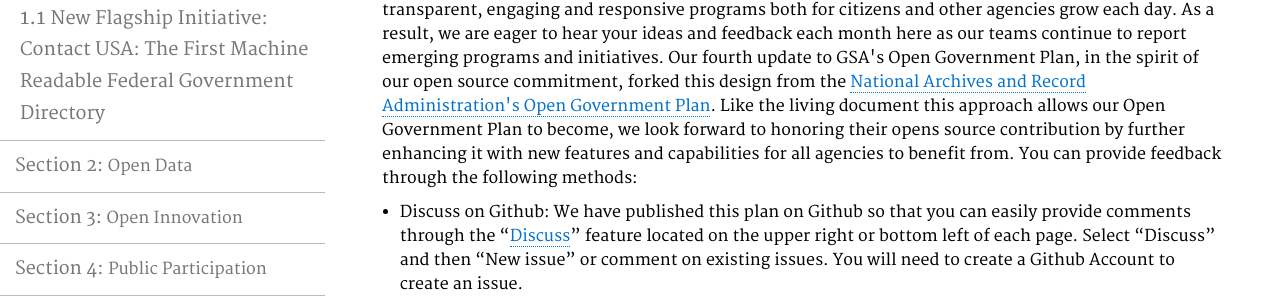
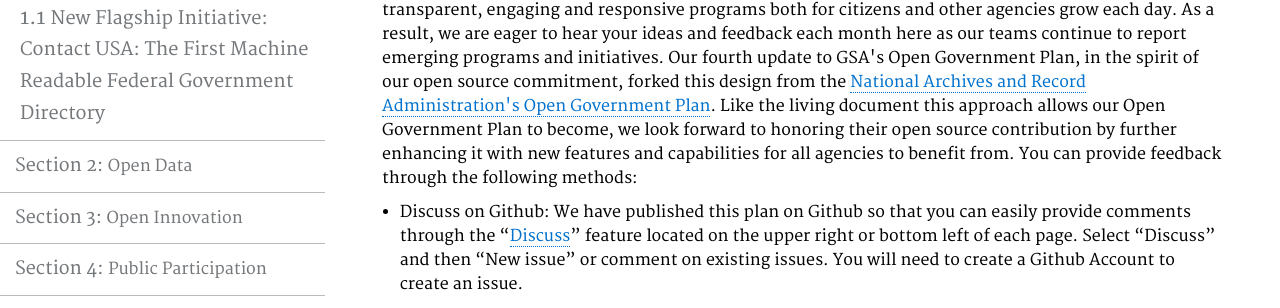
Before and after one commit to GSA/opengovplan, a Jekyll site: the page built from pages/index.md, in a window 1280 px wide. Shown: the part 297-605 px from the top of the page. Built offline with Jekyll 4.4.1, drawn with Linux system fonts in a browser that asks for light colours.

Commit message:
Update index.md

```diff
--- a/pages/index.md
+++ b/pages/index.md
@@ -10,7 +10,7 @@ description: ""
 
 <p dir="ltr">Welcome to the Open Government Plan for the General Services Administration (GSA) for 2016-2018.
 
-<p dir="ltr">While GSA updates the Open Government Plan at least every two years, our efforts to build more transparent, engaging and responsive programs both for citizens and other agencies grow each day. As a result, we are eager to hear your ideas and feedback each month here as our teams continue to report emerging programs and initiatives. Our fourth update to GSA's Open Government Plan, in the spirit of our open source commitment, forked this design from the <a href="https://github.com/usnationalarchives/opengovplan" target="_blank">National Archives and Record Administration's Open Government Plan</a>. Like the living document this approach allows our Open Government Plan to become, we look forward to honoring their opens source contribution by further enhancing it with new features and capabilities for all agencies to benefit from. You can provide feedback through the following methods:</p>
+<p dir="ltr">While GSA updates the Open Government Plan at least every two years, our efforts to build more transparent, engaging and responsive programs both for citizens and other agencies grow each day. As a result, we are eager to hear your ideas and feedback each month here as our teams continue to report emerging programs and initiatives. Our fourth update to GSA's Open Government Plan, in the spirit of our open source commitment, forked this design from the <a href="https://github.com/usnationalarchives/opengovplan" target="_blank">National Archives and Record Administration's Open Government Plan</a>. Like the living document this approach allows our Open Government Plan to become, we look forward to honoring their open source contribution by further enhancing it with new features and capabilities for all agencies to benefit from. You can provide feedback through the following methods:</p>
 
 <ul>
   <li dir="ltr">
```
